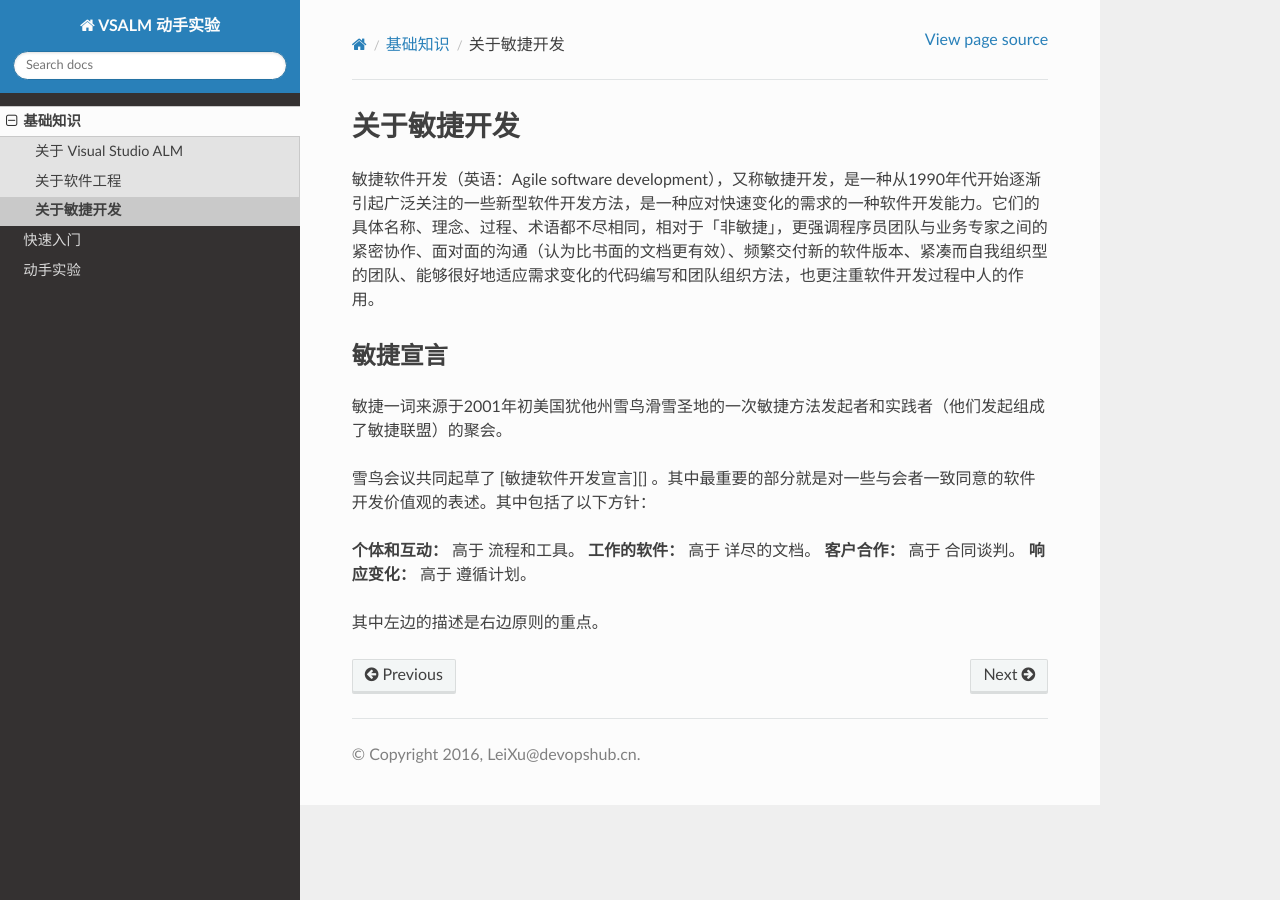
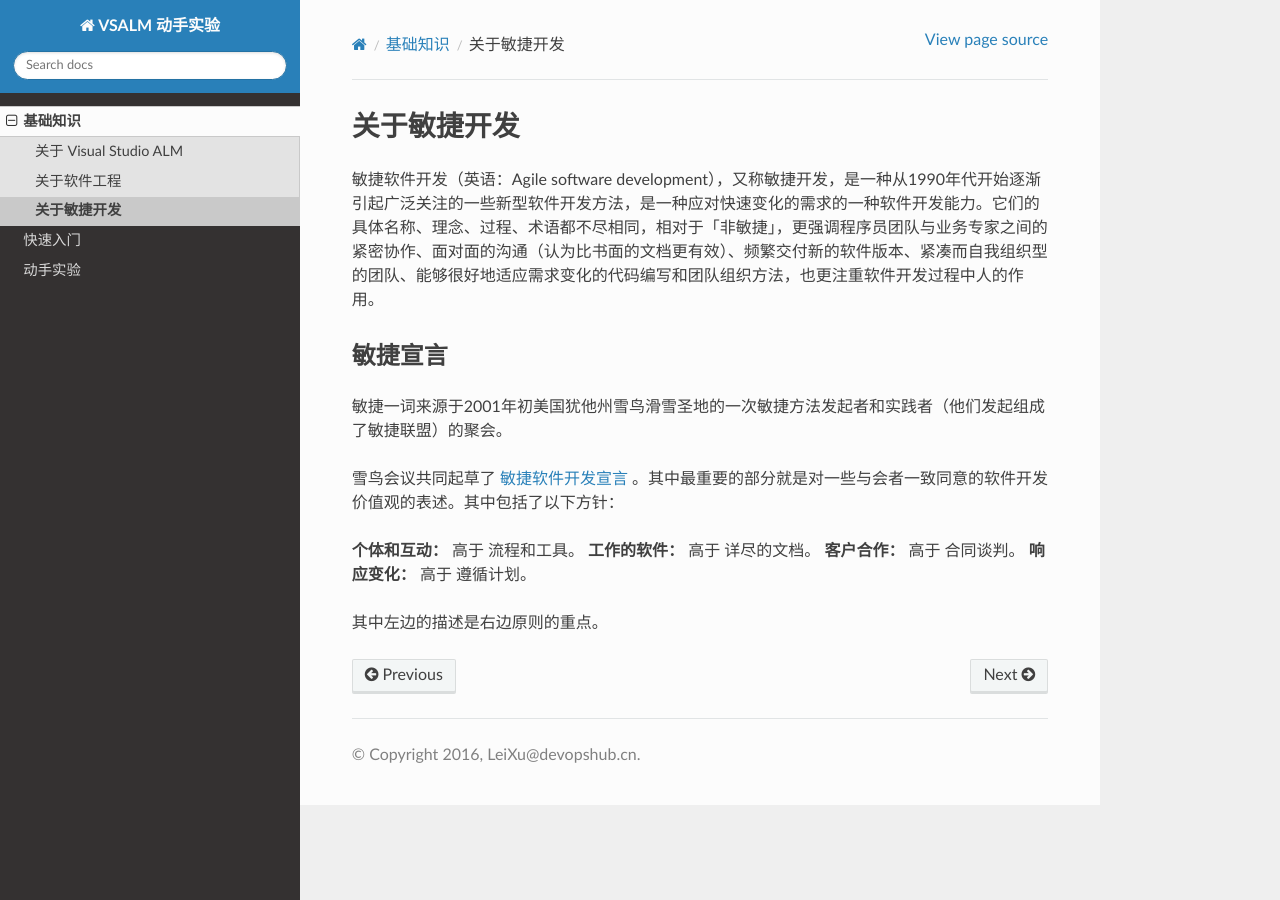
Before and after one commit to ups216/vsalm-hols, a Sphinx documentation site: the page built from docs/concepts/about-agile-software-development.rst, in a window 1280 px wide. Built offline with Sphinx 7.4.7 and the Read the Docs theme 2.0.0, drawn with Linux system fonts in a browser that asks for light colours; the version number could not be read and is left out.

Commit message:
fix link reference

```diff
--- a/docs/concepts/about-agile-software-development.rst
+++ b/docs/concepts/about-agile-software-development.rst
@@ -8,7 +8,7 @@
 
 敏捷一词来源于2001年初美国犹他州雪鸟滑雪圣地的一次敏捷方法发起者和实践者（他们发起组成了敏捷联盟）的聚会。
 
-雪鸟会议共同起草了 [敏捷软件开发宣言][] 。其中最重要的部分就是对一些与会者一致同意的软件开发价值观的表述。其中包括了以下方针：
+雪鸟会议共同起草了 `敏捷软件开发宣言`_ 。其中最重要的部分就是对一些与会者一致同意的软件开发价值观的表述。其中包括了以下方针：
 
 **个体和互动：** 高于 流程和工具。
 **工作的软件：** 高于 详尽的文档。
```
